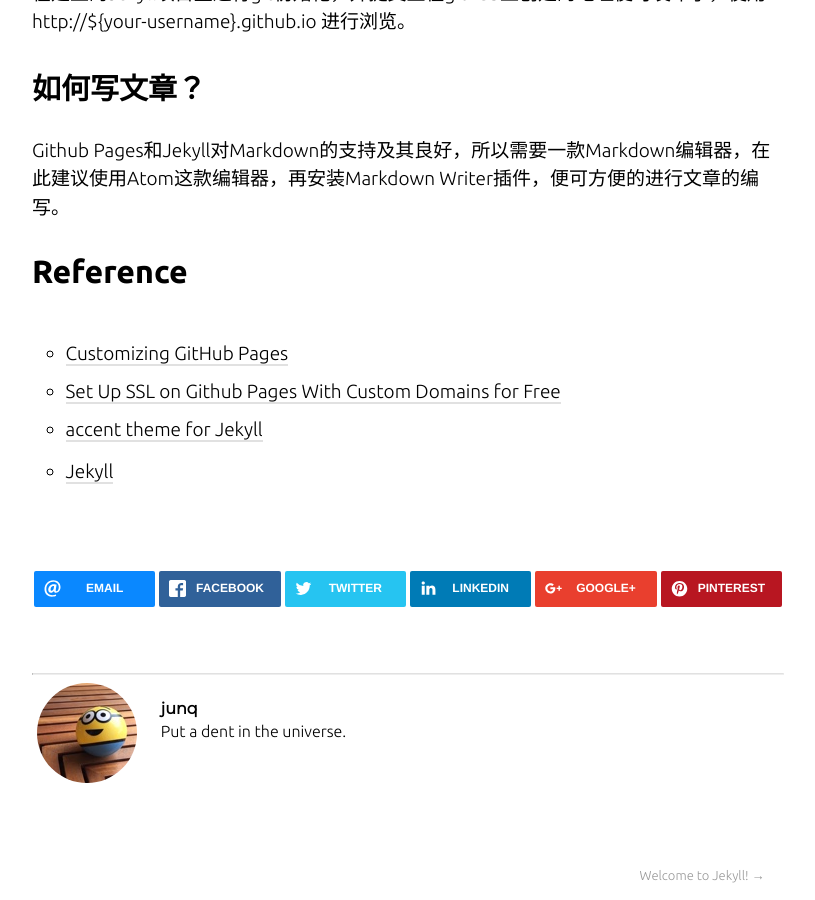
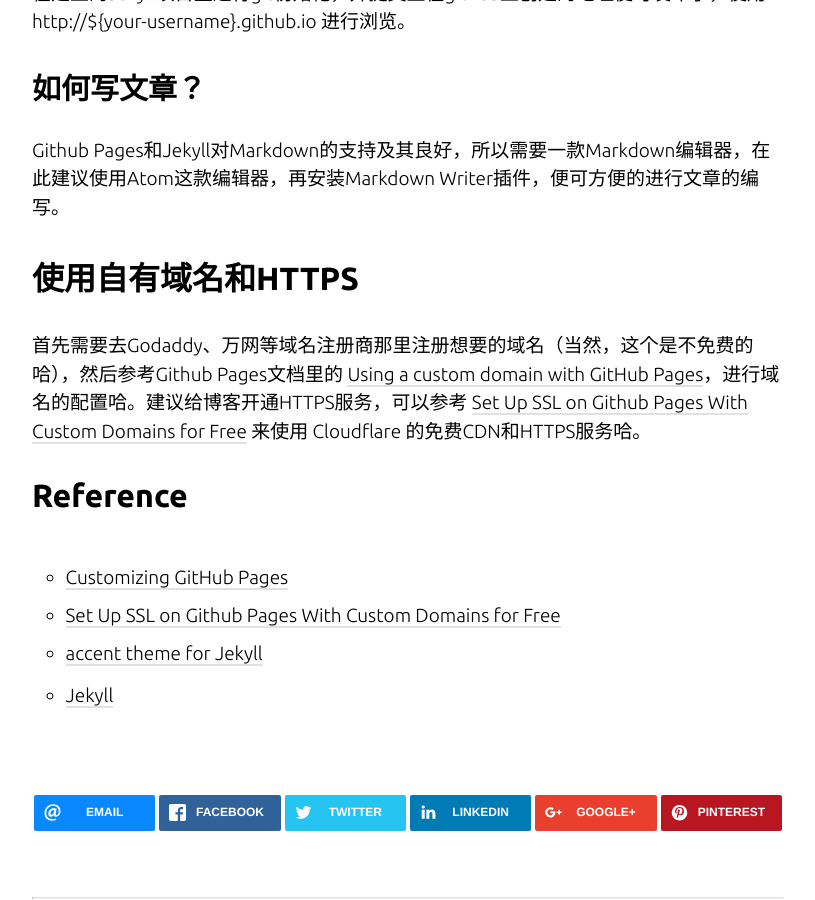
Before and after one commit to cnjunq/cnjunq.github.io, a Jekyll site: the page built from _posts/2016/2016-08-13-使用jekyll和github搭建免费博客.markdown, in a window 1280 px wide and 900 px high, scrolled down 2854 px. Shown: the whole window, without its empty margins (232-1047 px from the left). Built offline with Jekyll 4.4.1, drawn with Linux system fonts in a browser that asks for light colours; nearby versions of some CDN libraries; comment, search, counter and statistics services are not loaded.

Commit message:
更新了 自由域名和HTTPS

```diff
--- a/_posts/2016/2016-08-13-使用jekyll和github搭建免费博客.markdown
+++ b/_posts/2016/2016-08-13-使用jekyll和github搭建免费博客.markdown
@@ -91,6 +91,11 @@
 
 Github Pages和Jekyll对Markdown的支持及其良好，所以需要一款Markdown编辑器，在此建议使用Atom这款编辑器，再安装Markdown Writer插件，便可方便的进行文章的编写。
 
+## 使用自有域名和HTTPS
+
+首先需要去Godaddy、万网等域名注册商那里注册想要的域名（当然，这个是不免费的哈），然后参考Github Pages文档里的 [Using a custom domain with GitHub Pages][f7de4b2b]，进行域名的配置哈。建议给博客开通HTTPS服务，可以参考 [Set Up SSL on Github Pages With Custom Domains for Free][5a010e95] 来使用 Cloudflare 的免费CDN和HTTPS服务哈。
+
+
 ## Reference
 
 * [Customizing GitHub Pages][9c1213d9]
@@ -98,6 +103,7 @@
 * [accent theme for Jekyll][96aa526e]
 * [Jekyll][39261f22]
 
+  [f7de4b2b]: https://help.github.com/articles/using-a-custom-domain-with-github-pages/ "Using a custom domain with GitHub Pages"
   [9c1213d9]: https://help.github.com/categories/customizing-github-pages/ "Customizing GitHub Pages"
   [5a010e95]: https://sheharyar.me/blog/free-ssl-for-github-pages-with-custom-domains/ "Set Up SSL on Github Pages With Custom Domains for Free"
   [96aa526e]: https://ankitsultana.me/accent/ "accent theme for Jekyll"
```
